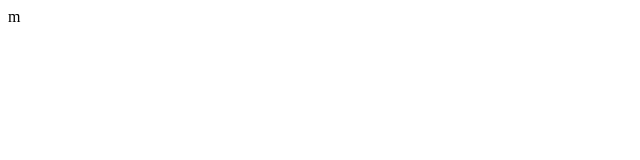
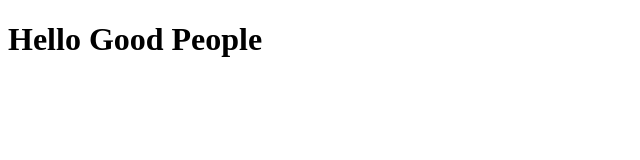
Before and after one commit to Glitched-Username/glitched-username.github.io, a plain HTML site: page index.html in a window 1280 px wide. Shown: the whole page, without its empty margins (0-640 px from the left). Drawn offline with Linux system fonts and the light colour scheme.

Commit message:
Added h1 tag

```diff
--- a/index.html
+++ b/index.html
@@ -7,6 +7,6 @@
     <title>Document</title>
 </head>
 <body>
-
+    <h1>Hello Good People</h1>
 </body>
-</html>m
+</html>
```
